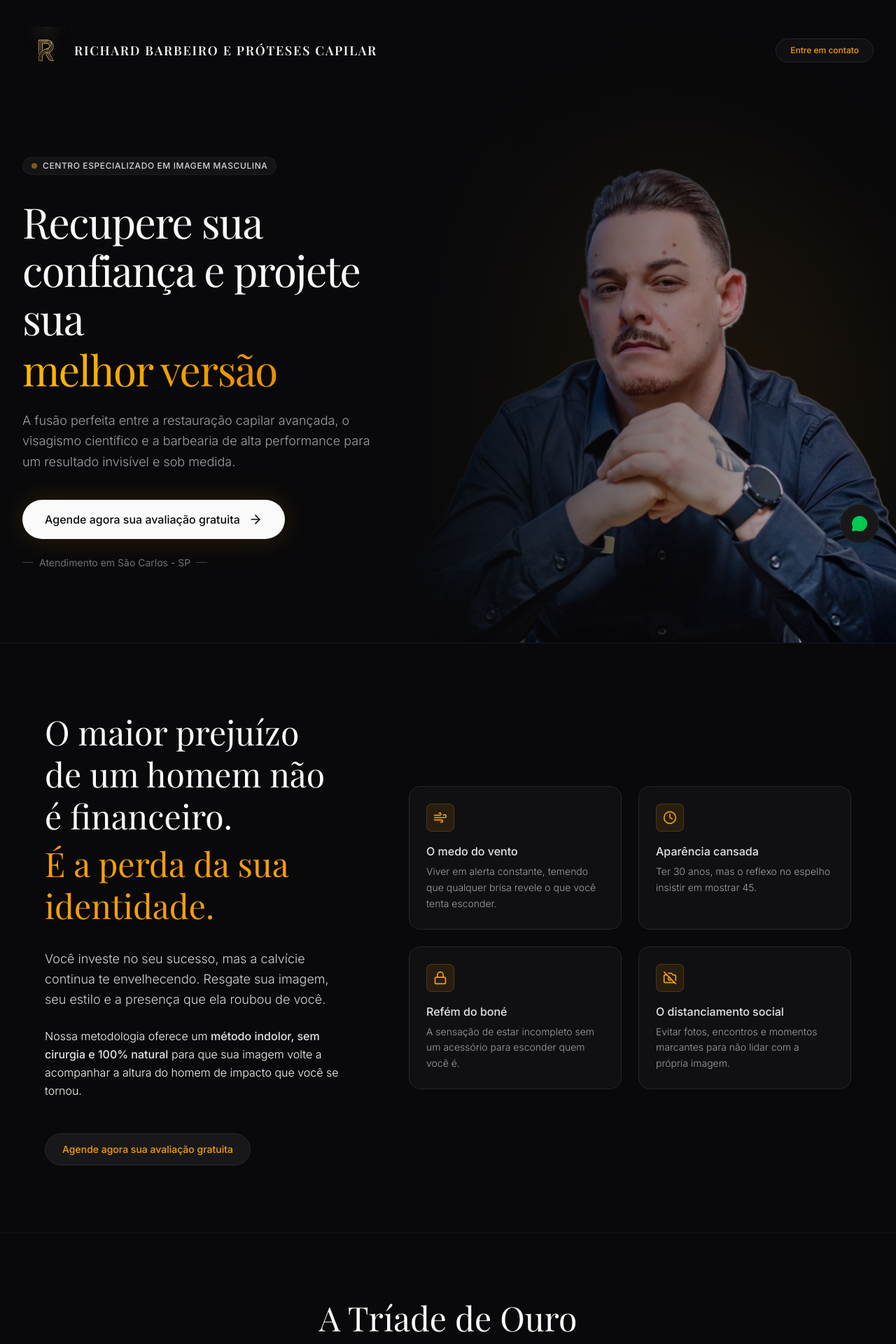
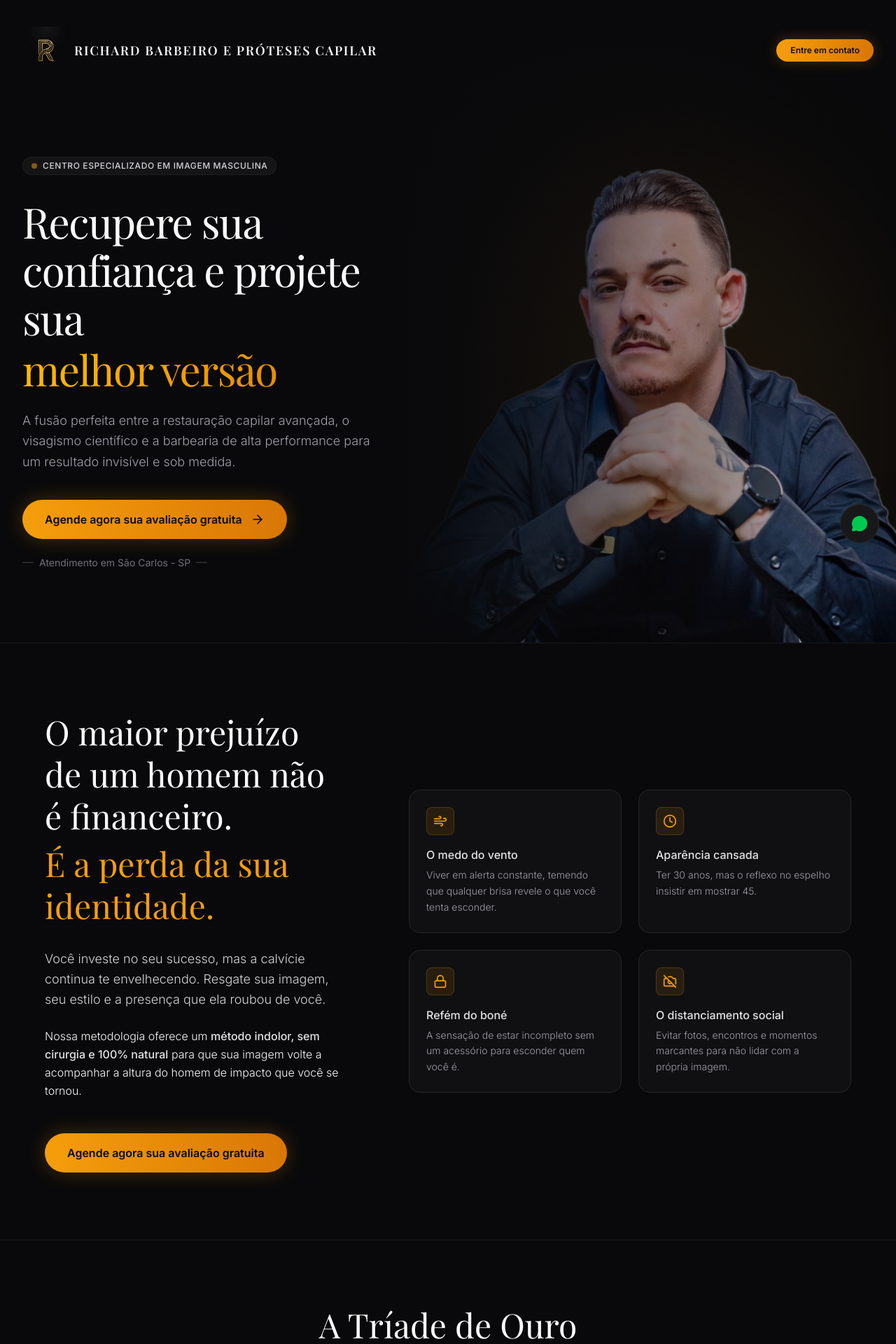
Before and after one commit to pedropetenon/Richard, a Next.js app: page / in a window 1280 px wide. Shown: the top 1920 px of the page at 70% size. Built offline with nearby package versions, Linux system fonts and the light colour scheme; a web font is replaced by a local one.

Commit message:
style: equalize contact buttons with consistent gold gradient and hover glow

```diff
--- a/src/components/CTASection.tsx
+++ b/src/components/CTASection.tsx
@@ -36,11 +36,12 @@ export function CTASection() {
             href="https://wa.me/5516992533317?text=Olá, gostaria de agendar minha avaliação gratuita."
             target="_blank"
             rel="noopener noreferrer"
-            className="group relative inline-flex items-center gap-3 px-8 py-4 bg-amber-500 hover:bg-amber-600 text-zinc-950 rounded-full font-medium transition-all duration-300 hover:scale-105 active:scale-95 shadow-[0_0_30px_rgba(245,158,11,0.15)] hover:shadow-[0_0_30px_rgba(245,158,11,0.3)]"
+            className="group relative inline-flex items-center gap-3 px-8 py-4 bg-gradient-to-r from-amber-500 to-amber-600 hover:from-amber-400 hover:to-amber-500 text-zinc-950 rounded-full font-semibold transition-all duration-300 hover:scale-105 active:scale-95 shadow-[0_0_30px_rgba(245,158,11,0.25)] hover:shadow-[0_0_40px_rgba(245,158,11,0.45)]"
           >
             <span>Agende agora sua avaliação gratuita</span>
             <ArrowRight className="w-5 h-5 transition-transform duration-300 group-hover:translate-x-1" />
           </a>
+
 
           <span className="text-zinc-650 text-xs mt-6 font-sans">
             *Vagas limitadas para este mês devido ao atendimento exclusivo e personalizado.
--- a/src/components/DiagnosticSection.tsx
+++ b/src/components/DiagnosticSection.tsx
@@ -221,11 +221,12 @@ Gostaria de agendar minha avaliação gratuita e confidencial.`;
                         href={getWhatsAppLink()}
                         target="_blank"
                         rel="noopener noreferrer"
-                        className="w-full sm:w-auto group relative inline-flex items-center justify-center gap-2.5 px-6 py-3.5 bg-amber-500 hover:bg-amber-600 text-zinc-950 rounded-full font-medium transition-all duration-300 hover:scale-105 active:scale-95 shadow-[0_0_20px_rgba(245,158,11,0.15)] text-sm md:text-base"
+                        className="w-full sm:w-auto group relative inline-flex items-center justify-center gap-2.5 px-6 py-3.5 bg-gradient-to-r from-amber-500 to-amber-600 hover:from-amber-400 hover:to-amber-500 text-zinc-950 rounded-full font-semibold transition-all duration-300 hover:scale-105 active:scale-95 shadow-[0_0_30px_rgba(245,158,11,0.25)] hover:shadow-[0_0_40px_rgba(245,158,11,0.45)] text-sm md:text-base"
                       >
                         <span>Enviar Diagnóstico no WhatsApp</span>
                         <ArrowRight className="w-4 h-4 transition-transform duration-300 group-hover:translate-x-1" />
                       </a>
+
                       <button
                         onClick={resetQuiz}
                         className="text-zinc-500 hover:text-zinc-300 transition-colors flex items-center gap-1.5 text-xs tracking-wider uppercase font-mono py-2"
--- a/src/components/HeroSection.tsx
+++ b/src/components/HeroSection.tsx
@@ -51,7 +51,7 @@ export function HeroSection() {
           href="https://wa.me/5516992533317?text=Olá, gostaria de agendar uma avaliação."
           target="_blank"
           rel="noopener noreferrer"
-          className="inline-flex items-center justify-center px-4 py-2 sm:px-5 border border-zinc-800 hover:border-amber-600/40 text-amber-500 rounded-full font-medium transition-all duration-300 hover:scale-105 text-xs bg-zinc-900/50 backdrop-blur-sm"
+          className="inline-flex items-center justify-center px-4 py-2 sm:px-5 bg-gradient-to-r from-amber-500 to-amber-600 hover:from-amber-400 hover:to-amber-500 text-zinc-950 rounded-full font-semibold transition-all duration-300 hover:scale-105 text-xs shadow-[0_0_20px_rgba(245,158,11,0.25)] hover:shadow-[0_0_30px_rgba(245,158,11,0.45)]"
         >
           Entre em contato
         </a>
@@ -123,7 +123,7 @@ export function HeroSection() {
               href="https://wa.me/5516992533317?text=Olá, gostaria de agendar uma avaliação confidencial."
               target="_blank"
               rel="noopener noreferrer"
-              className="group relative inline-flex items-center gap-3 px-8 py-4 bg-zinc-50 hover:bg-zinc-200 text-zinc-950 rounded-full font-medium transition-all duration-300 hover:scale-105 active:scale-95 shadow-[0_0_40px_rgba(245,158,11,0.15)] hover:shadow-[0_0_40px_rgba(245,158,11,0.25)]"
+              className="group relative inline-flex items-center gap-3 px-8 py-4 bg-gradient-to-r from-amber-500 to-amber-600 hover:from-amber-400 hover:to-amber-500 text-zinc-950 rounded-full font-semibold transition-all duration-300 hover:scale-105 active:scale-95 shadow-[0_0_30px_rgba(245,158,11,0.25)] hover:shadow-[0_0_40px_rgba(245,158,11,0.45)]"
             >
               <span>Agende agora sua avaliação gratuita</span>
               <ArrowRight className="w-5 h-5 transition-transform duration-300 group-hover:translate-x-1" />
--- a/src/components/PainSection.tsx
+++ b/src/components/PainSection.tsx
@@ -112,10 +112,11 @@ export function PainSection() {
                 href="https://wa.me/5516992533317?text=Olá, gostaria de agendar minha avaliação gratuita e confidencial."
                 target="_blank"
                 rel="noopener noreferrer"
-                className="inline-flex items-center justify-center px-6 py-3 bg-zinc-900 border border-zinc-800 hover:border-amber-600/40 text-amber-500 rounded-full font-medium transition-all duration-300 hover:scale-105 active:scale-95 text-sm"
+                className="inline-flex items-center justify-center px-8 py-4 bg-gradient-to-r from-amber-500 to-amber-600 hover:from-amber-400 hover:to-amber-500 text-zinc-950 rounded-full font-semibold transition-all duration-300 hover:scale-105 active:scale-95 text-sm sm:text-base shadow-[0_0_30px_rgba(245,158,11,0.25)] hover:shadow-[0_0_40px_rgba(245,158,11,0.45)]"
               >
                 Agende agora sua avaliação gratuita
               </a>
+
             </motion.div>
           </div>
 
```
